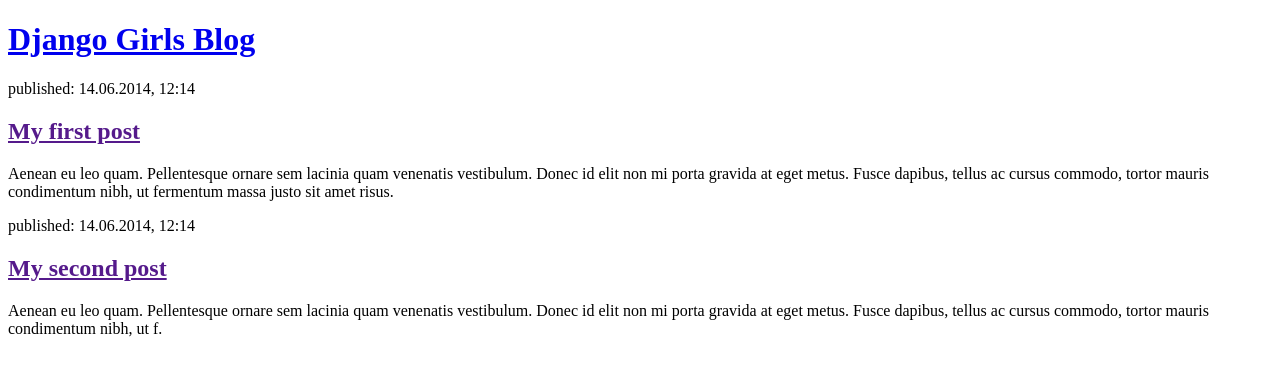
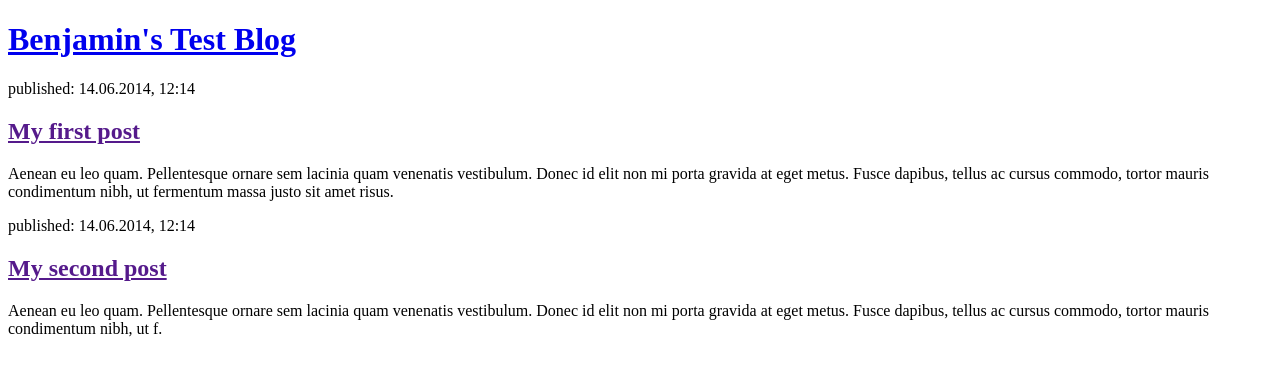
Before and after one commit to Bimajnen/DjangoBlogTest, a Django app: page / in a window 1280 px wide. Shown: the top 376 px of the page. Run offline with Django 4.2, Linux system fonts and the light colour scheme.

Commit message:
changed html heading

```diff
--- a/blog/templates/blog/post_list.html
+++ b/blog/templates/blog/post_list.html
@@ -5,7 +5,7 @@
 </head>
 <body>
 <header>
-    <h1><a href="/">Django Girls Blog</a></h1>
+    <h1><a href="/">Benjamin's Test Blog</a></h1>
 </header>
 
 <article>
```
